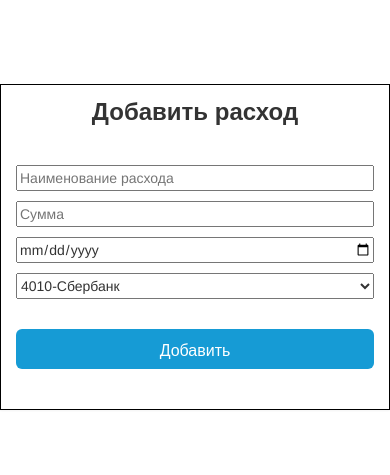
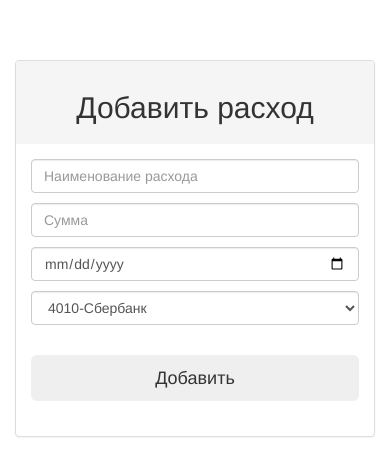
Before and after one commit to git-ff/mycounts, a plain HTML site: page outcoming.html in a window 390 px wide. Shown: the part 165-640 px from the top of the page. Drawn offline with nearby package versions, Linux system fonts and the light colour scheme.

Commit message:
HTML and CSS update
Better use of Bootstrap features:
1. Form-inline;
2. BS grid;
CSS divided to 2 files (main+vertical alignment)

Issues_Outcoming:
1. Input fields look ugly - spacing sucks.
2. Border change for .panel & .panel-body failed

Issues_Accounts:
1. To align deletion buttons for mobile devices

Possible features:
1. Input amount formatting (e.g 1 000,00)
2. Today's date based on client machine autofill

```diff
--- a/css/style.css
+++ b/css/style.css
@@ -1,112 +1,25 @@
-/*
-vertical-center source
-https://jsfiddle.net/hashem/ut5sbqvz/
-*/
-.vertical-center {
-  min-height: 100%;  /* Fallback for vh unit */
-  min-height: 100vh; /* You might also want to use
-                        'height' property instead.
-
-                        Note that for percentage values of
-                        'height' or 'min-height' properties,
-                        the 'height' of the parent element
-                        should be specified explicitly.
-
-                        In this case the parent of '.vertical-center'
-                        is the <body> element */
-
-  /* Make it a flex container */
-  display: -webkit-box;
-  display: -moz-box;
-  display: -ms-flexbox;
-  display: -webkit-flex;
-  display: flex;
-
-  /* Align the bootstrap's container vertically */
-  -webkit-box-align : center;
-  -webkit-align-items : center;
-  -moz-box-align : center;
-  -ms-flex-align : center;
-  align-items : center;
-
-  /* In legacy web browsers such as Firefox 9
-  we need to specify the width of the flex container */
-  width: 100%;
-
-  /* Also 'margin: 0 auto' doesn't have any effect on flex items in such web browsers
-     hence the bootstrap's container won't be aligned to the center anymore.
-
-  Therefore, we should use the following declarations to get it centered again */
-  -webkit-box-pack : center;
-  -moz-box-pack : center;
-  -ms-flex-pack : center;
-  -webkit-justify-content : center;
-  justify-content : center;
+.panel-heading {
+  text-align: center;
+  background-image:none !important;
+  border-bottom: none;
 }
 
-.panel {
-  width: 605px;
-  border:1px solid black;
-  border-radius: 0;
+.form-group {
+  text-align: center;
 }
 
-.panel-header {
-  text-align: center;
-  font-family: 'Arial Bold', 'Arial', sans-serif;
-  font-size: 24px;
-  font-weight: 700;
-  margin-bottom: 25px;
-}
-
-.outcoming_description,
-.sum_outcoming,
-.outcoming_date {
-  margin-right: 2px;
-}
-
-.input-group .text-center {
-  margin-top: 60px;
-}
-
-.select_account_outcoming {
-  height: 26px;
-}
-
-.btn-lg {
-  color: white;
-  font-size: 16px;
-  font-family: 'Arial Bold', 'Arial', sans-serif;
-  background-color: rgba(22, 155, 213, 1);
-  width: 140px;
-  height: 40px;
+.margin-top {
+  margin-top: 20px;
 }
 
 
 
-
-.account_list_management_form {
-  border:1px solid black;
-}
-
-.input_group_new_acc>.btn {
-  font-size: 13px;
-  margin-top: 5px;
-  margin-right: 10px;
-}
-
 .new_acc_input {
-  border-radius: 0;
   border: none;
-  width: 70%;
-  height: 53px;
 }
 
 .pull-right {
   float: right !important;
-}
-
-.no_border {
-  border: none;
 }
 
 .account_holder {
@@ -120,9 +33,7 @@ https://jsfiddle.net/hashem/ut5sbqvz/
 }
 
 .account_name>p {
-  font-family: 'Arial-BoldMT', 'Arial Bold', 'Arial';
   font-weight: 700;
-  font-style: normal;
   font-size: 18px;
   text-align: left;
   padding-left: 15px;
@@ -154,37 +65,21 @@ https://jsfiddle.net/hashem/ut5sbqvz/
 
 
 
-@media (max-width: 767px)
-{
-/*BEGIN Input elements stacked on small devices*/
-  .panel-header {
-    margin-bottom: 10px;
+@media (max-width: 767px) {
+  .outcoming_description,
+  .outcoming_amount,
+  .outcoming_date,
+  .select_account_outcoming {
+     margin-bottom: 10px;
   }
 
-  .input-group .text-center {
-    margin-top: 20px;
+ .button-holder {
+    margin-right: 15px;
+    margin-left: 15px;
   }
 
-  .outcoming_description,
-  .sum_outcoming,
-  .outcoming_date,
-  .select_account_outcoming,
-  .btn-lg
-  {
+  .btn-mobile-100 {
     width: 100%;
-    margin-bottom: 10px;
-    margin-right: 0;
-  }
-/*END Input elements stacked on small devices*/
-
-
-.input_group_new_acc>.btn {
-    font-size: 16px;
-    margin-right: 0;
-    border: none;
-  }
-
-  .input_group_new_acc>.new_acc_input {
-    width: 100%;
+    margin-bottom: 5px;
   }
 }
--- /dev/null
+++ b/css/vertical-center.css
@@ -0,0 +1,46 @@
+/*
+vertical-center source
+https://jsfiddle.net/hashem/ut5sbqvz/
+*/
+
+.vertical-center {
+  min-height: 100%;  /* Fallback for vh unit */
+  min-height: 100vh; /* You might also want to use
+                        'height' property instead.
+
+                        Note that for percentage values of
+                        'height' or 'min-height' properties,
+                        the 'height' of the parent element
+                        should be specified explicitly.
+
+                        In this case the parent of '.vertical-center'
+                        is the <body> element */
+
+  /* Make it a flex container */
+  display: -webkit-box;
+  display: -moz-box;
+  display: -ms-flexbox;
+  display: -webkit-flex;
+  display: flex;
+
+  /* Align the bootstrap's container vertically */
+  -webkit-box-align : center;
+  -webkit-align-items : center;
+  -moz-box-align : center;
+  -ms-flex-align : center;
+  align-items : center;
+
+  /* In legacy web browsers such as Firefox 9
+  we need to specify the width of the flex container */
+  width: 100%;
+
+  /* Also 'margin: 0 auto' doesn't have any effect on flex items in such web browsers
+     hence the bootstrap's container won't be aligned to the center anymore.
+
+  Therefore, we should use the following declarations to get it centered again */
+  -webkit-box-pack : center;
+  -moz-box-pack : center;
+  -ms-flex-pack : center;
+  -webkit-justify-content : center;
+  justify-content : center;
+}
--- a/outcoming.html
+++ b/outcoming.html
@@ -13,6 +13,9 @@
   <link rel="stylesheet" href="https://maxcdn.bootstrapcdn.com/bootstrap/3.3.6/css/bootstrap-theme.min.css" integrity="sha384-fLW2N01lMqjakBkx3l/M9EahuwpSfeNvV63J5ezn3uZzapT0u7EYsXMjQV+0En5r" crossorigin="anonymous">
   <!-- Main theme -->
   <link rel="stylesheet" href="css/style.css">
+<!-- Vertical div alignment -->
+  <link rel="stylesheet" href="css/vertical-center.css">
+
 </head>
 
 <body>
@@ -22,44 +25,67 @@
   <main>
     <div class="container-fluid">
       <div class="row">
+        <!-- Left column -->
+        <div class="col-xs-hidden col-sm-hidden col-md-hidden col-lg-1">
+        </div><!-- END Left column -->
+
         <!-- BEGIN wrapper -->
+        <div class="col-xs-12 col-sm-12 col-md-12 col-lg-10">
           <div class="wrapper vertical-center">
 
             <!-- BEGIN panel -->
-          <div class="panel">
+            <div class="panel panel-default">
               <div class="panel-heading">
-              <div class="panel-header">Добавить расход</div>
-            </div>
+                <h2>Добавить расход</h2>
+              </div><!-- END panel-heading -->
               <div class="panel-body">
 
                 <!-- BEGIN form outcoming -->
                 <form class="form-inline" role="form">
                   <div class="form-group">
-                  <div class="input-group">
-                    <input type="text" class="outcoming_description" placeholder="Наименование расхода" autocomplete="on">
-                    <input type="number" class="sum_outcoming" placeholder="Сумма" min="0" max="99999999">
-                    <input type="date" class="outcoming_date">
 
+                    <div class="row">
+                      <div class="col-xs-12 col-sm-3 col-md-3 col-lg-3">
+                        <input type="text" class="form-control outcoming_description" placeholder="Наименование расхода" autocomplete="on">
+                      </div>
+
+                      <div class="col-xs-12 col-sm-3 col-md-3 col-lg-3">
+                        <input type="number" class="form-control outcoming_amount" placeholder="Сумма" min="0" max="99999999">
+                      </div>
+
+                      <div class="col-xs-12 col-sm-3 col-md-3 col-lg-3">
+                        <input type="date" class="form-control outcoming_date" id="outcoming_date" min="2014-01-01" max="2030-12-31">
+                      </div>
                       <!-- BEGIN select_account -->
-                    <select class="select_account_outcoming" id="select_account">
+                      <div class="col-xs-12 col-sm-3 col-md-3 col-lg-3">
+                        <select class="form-control select_account_outcoming" id="select_account">
                           <option>4010-Сбербанк</option>
                           <option>2030-Альфабанк</option>
                           <option>Наличные</option>
                         </select><!-- END select_account -->
+                      </div>
+
+                      <div class="clearfix"></div>
 
                       <!-- BEGIN button -->
-                    <div class="text-center">
-                      <button class="btn btn-lg" type="submit">
+                      <div class="button-holder">
+                        <button class="btn btn-lg margin-top btn-mobile-100" type="submit">
                           Добавить
                         </button>
-                    </div><!-- END button -->
+                      </div><!-- END button-holder -->
 
-                  </div><!-- END input-group -->
+                    </div> <!-- END row -->
                   </div><!-- END form-group -->
                 </form><!-- END form outcoming -->
+
               </div><!-- END panel-body -->
             </div><!-- END panel -->
           </div><!-- END wrapper -->
+        </div>
+
+        <!-- BEGIN Right column -->
+        <div class="col-xs-hidden col-sm-hidden col-md-hidden col-lg-1">
+        </div><!-- END Right column -->
 
       </div><!-- END row -->
     </div><!-- END container-fluid -->
@@ -69,6 +95,7 @@
   <footer>
   </footer>
 
+
 </body>
 
 </html>
```
Also changed, not shown: accounts.html (+25 -8 lines). Lines whose indentation alone changed are shown as unchanged.
